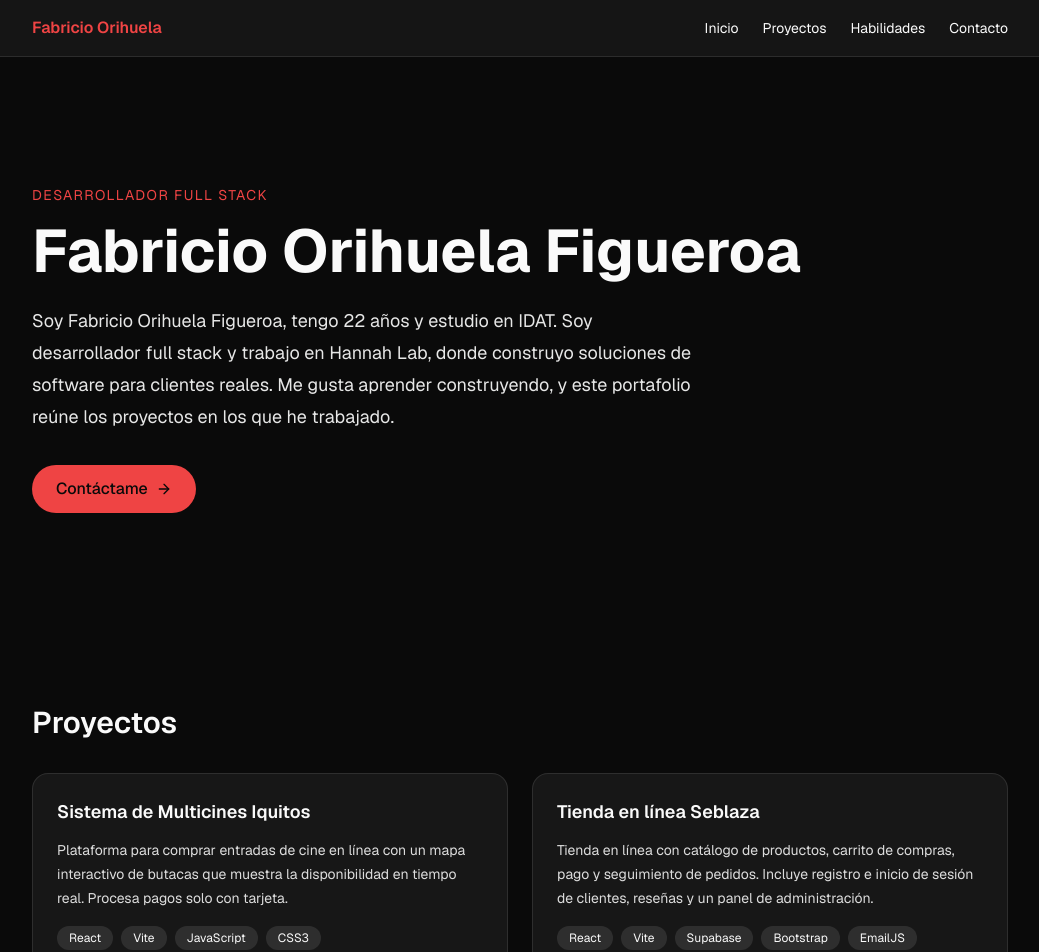
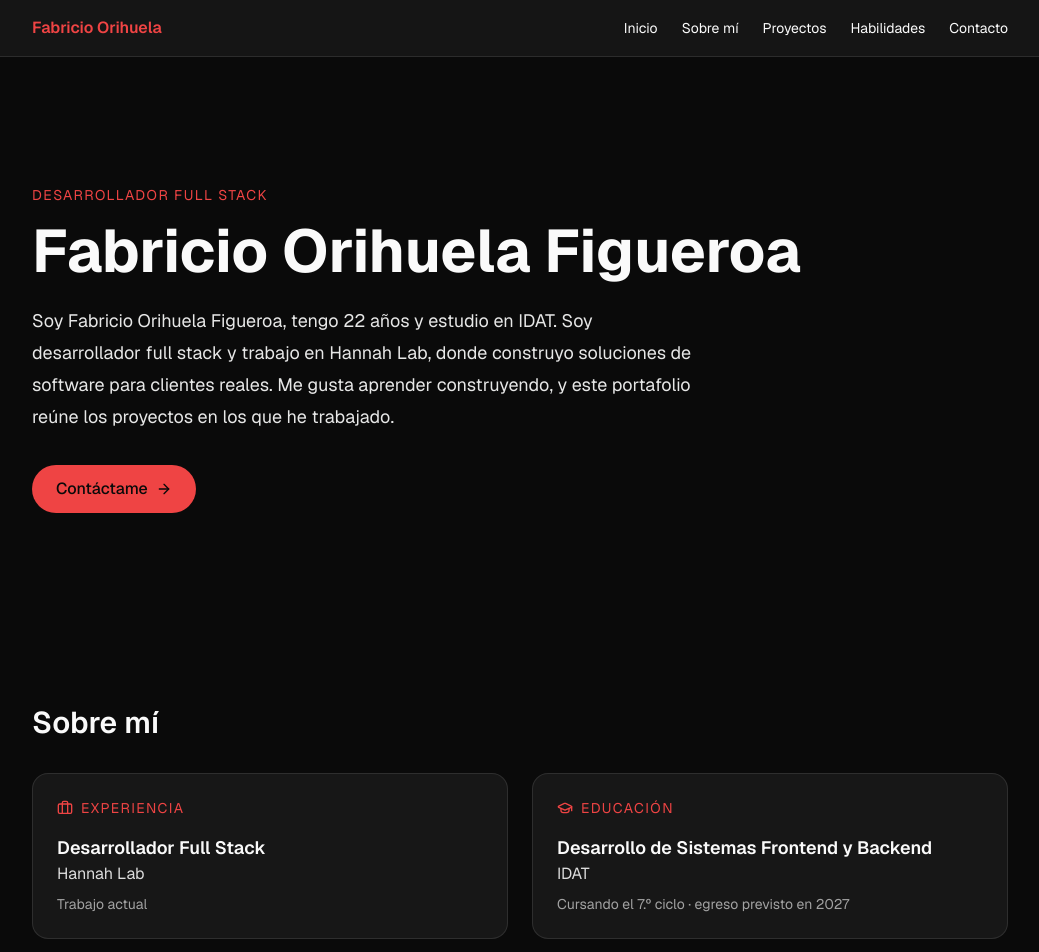
Before and after one commit to Fabricio2106/mi-portafolio, a Next.js app: page / in a window 1280 px wide. Shown: the top 952 px of the page, without its empty margins (120-1159 px from the left). Built offline with nearby package versions, Linux system fonts and the light colour scheme.

Commit message:
Agrega la sección Sobre mí con experiencia y educación

```diff
--- /dev/null
+++ b/app/components/About.tsx
@@ -0,0 +1,42 @@
+import { Briefcase, GraduationCap } from "lucide-react";
+
+const bloques = [
+  {
+    titulo: "Experiencia",
+    Icono: Briefcase,
+    cargo: "Desarrollador Full Stack",
+    lugar: "Hannah Lab",
+    detalle: "Trabajo actual",
+  },
+  {
+    titulo: "Educación",
+    Icono: GraduationCap,
+    cargo: "Desarrollo de Sistemas Frontend y Backend",
+    lugar: "IDAT",
+    detalle: "Cursando el 7.º ciclo · egreso previsto en 2027",
+  },
+];
+
+export default function About() {
+  return (
+    <section id="sobre-mi" className="mx-auto max-w-5xl px-6 py-16">
+      <h2 className="text-2xl font-semibold sm:text-3xl">Sobre mí</h2>
+      <div className="mt-8 grid gap-6 md:grid-cols-2">
+        {bloques.map(({ titulo, Icono, cargo, lugar, detalle }) => (
+          <article
+            key={titulo}
+            className="rounded-2xl border border-white/10 bg-oscuro p-6"
+          >
+            <h3 className="flex items-center gap-2 text-sm uppercase tracking-widest text-acento">
+              <Icono className="size-4" />
+              {titulo}
+            </h3>
+            <p className="mt-4 text-lg font-semibold">{cargo}</p>
+            <p className="text-white/85">{lugar}</p>
+            <p className="mt-2 text-sm text-white/60">{detalle}</p>
+          </article>
+        ))}
+      </div>
+    </section>
+  );
+}
--- a/app/components/Navbar.tsx
+++ b/app/components/Navbar.tsx
@@ -1,5 +1,6 @@
 const enlaces = [
   { texto: "Inicio", href: "#inicio" },
+  { texto: "Sobre mí", href: "#sobre-mi" },
   { texto: "Proyectos", href: "#proyectos" },
   { texto: "Habilidades", href: "#habilidades" },
   { texto: "Contacto", href: "#contacto" },
--- a/app/page.tsx
+++ b/app/page.tsx
@@ -1,3 +1,4 @@
+import About from "./components/About";
 import Contact from "./components/Contact";
 import Footer from "./components/Footer";
 import Hero from "./components/Hero";
@@ -11,6 +12,7 @@ export default function Home() {
       <Navbar />
       <main className="flex-1">
         <Hero />
+        <About />
         <Projects />
         <Skills />
         <Contact />
```
